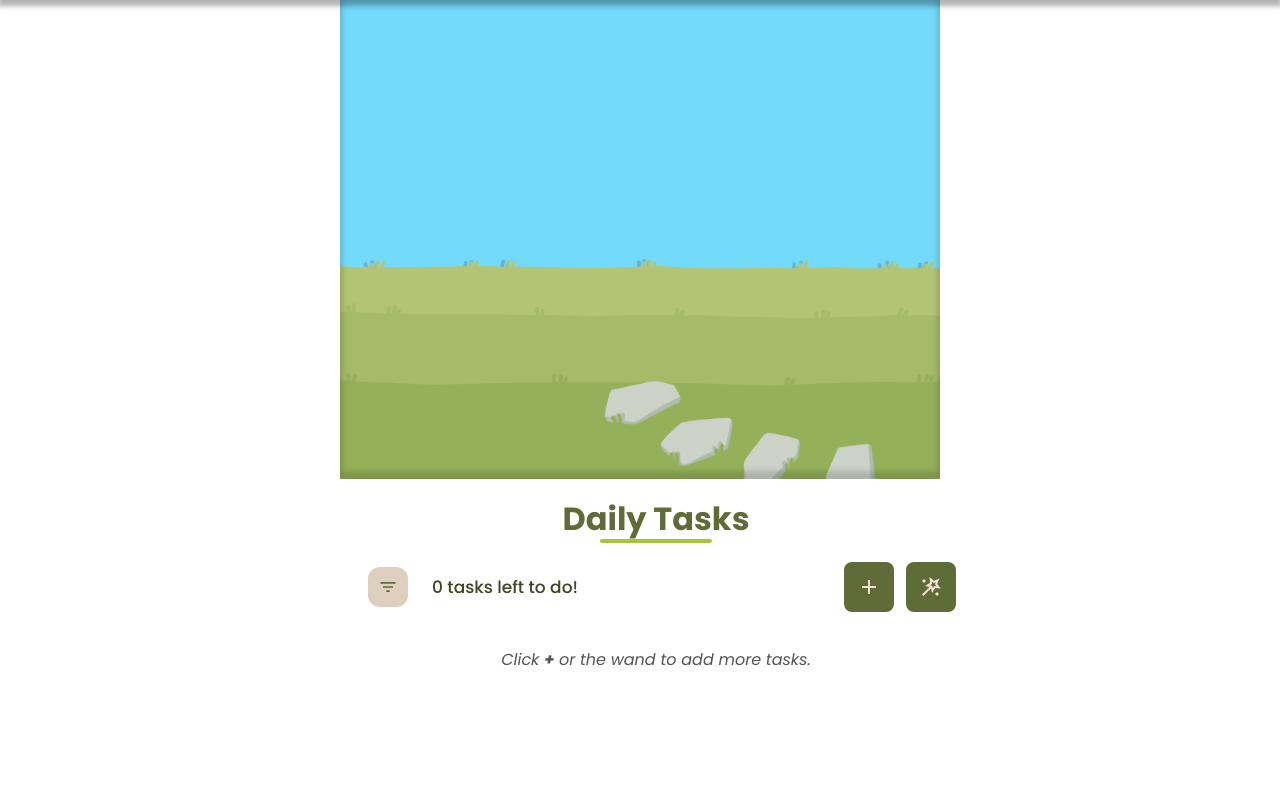
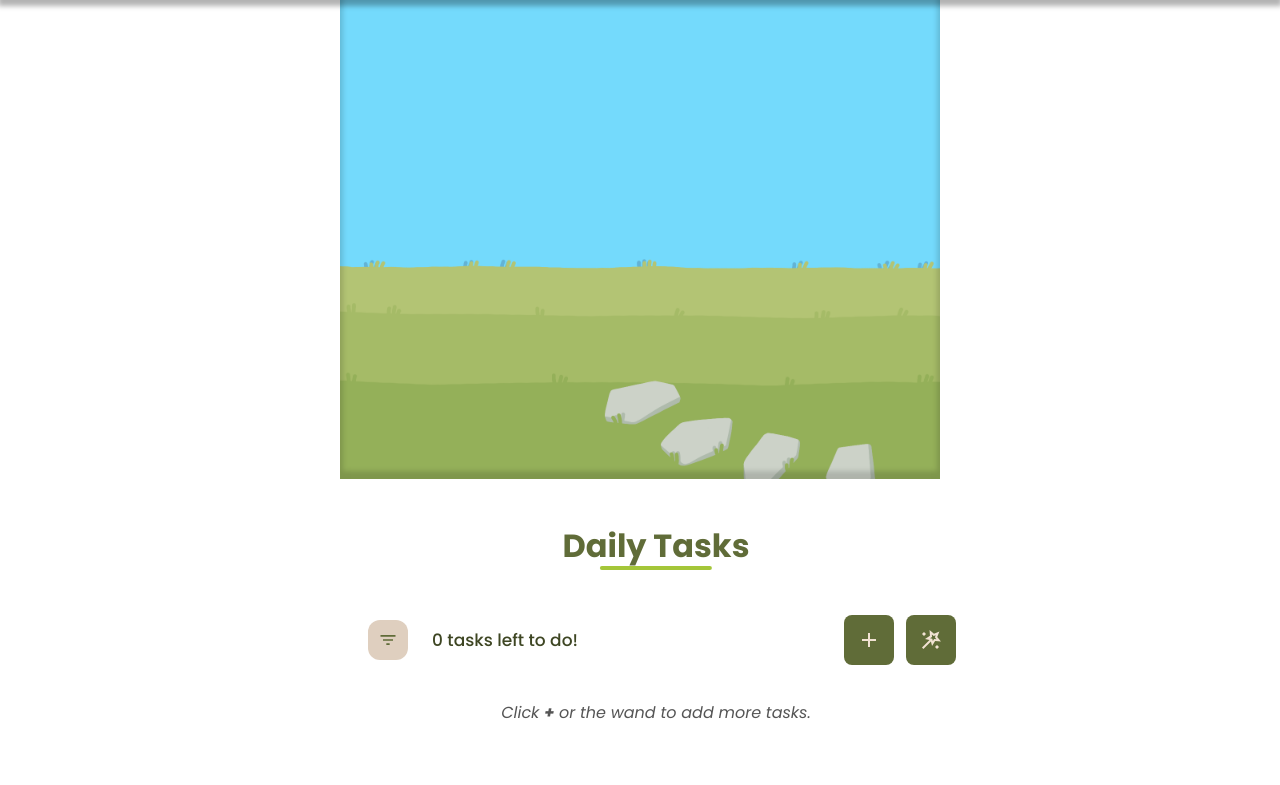
Before and after one commit to BCIT-2800-202510-DTC03/2800-202510-DTC03, a Node server app: template frontend/pages/home.html in a window 1280 px wide. Shown: the part 51-836 px from the top of the page. Before the commit the page ends 717 px from the top, so only its background shows below. Run offline with Node 20, Linux system fonts and the light colour scheme; the template is opened without the code that fills it, so the values that code supplies are empty; some libraries are stand-ins or nearby versions.

Commit message:
Remove redundant font styling

```diff
--- a/frontend/styles/navbar.css
+++ b/frontend/styles/navbar.css
@@ -1,10 +1,3 @@
-@import url("https://fonts.googleapis.com/css2?family=Poppins:ital,wght@0,100;0,200;0,300;0,400;0,500;0,600;0,700;0,800;0,900;1,100;1,200;1,300;1,400;1,500;1,600;1,700;1,800;1,900&display=swap");
-* {
-    margin: 0;
-    padding: 0;
-    font-family: "Poppins", sans-serif;
-}
-
 @keyframes applyOverlay {
     from {
         background-color: rgba(0, 0, 0, 0);
@@ -203,8 +196,8 @@ body {
 
 #header-profile {
     border-radius: 50%;
+    background-image: url("../assets/profile/material_design_account_circle.svg");
 
-    background-image: url("../assets/profile/material_design_account_circle.svg");
     background-position: center;
     background-size: cover;
 }
```
